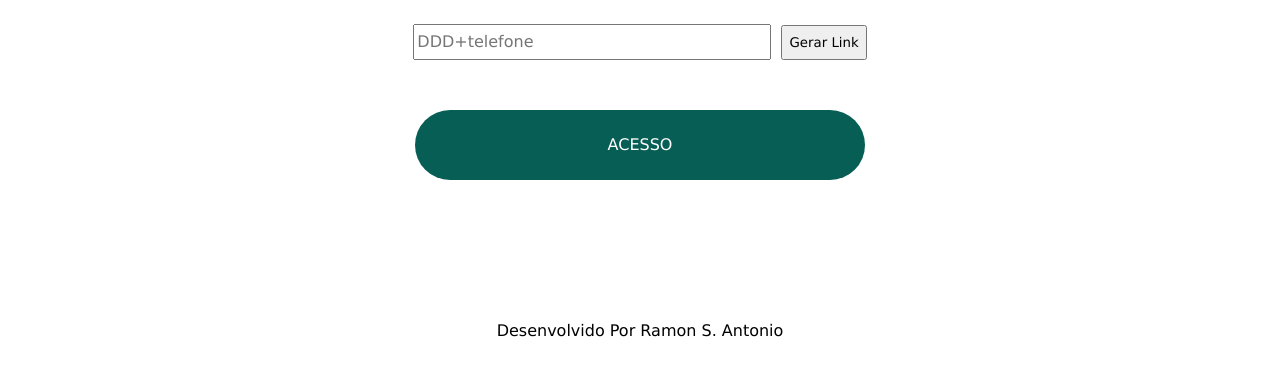
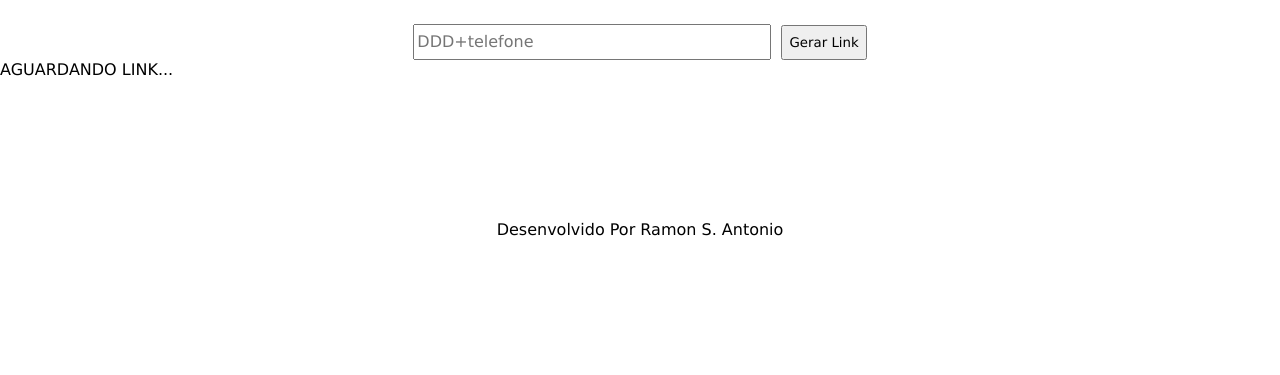
Before and after one commit to ramonsantonio/zap, a plain HTML site: page index.html in a window 1280 px wide. Shown: the part 331-706 px from the top of the page. Drawn offline with Linux system fonts and the light colour scheme.

Commit message:
correção de bug (link)

```diff
--- a/index.html
+++ b/index.html
@@ -7,7 +7,7 @@
     <meta name="viewport" content="width=device-width, initial-scale=1.0">
     <title>Zap Free</title>
     <link rel="stylesheet" href="style.css">
-    <link rel="shortcut icon" href="img/ZF.png" type="image/x-icon">
+    <link rel="shortcut icon" href="logo.png" type="image/x-icon">
     <script src="script.js"></script>
 </head>
 
@@ -27,7 +27,7 @@
 
     </div>
 
-    <a href="http://"><div id="link1">ACESSO</div></a>
+    <div id="link1">AGUARDANDO LINK...</div>
 
     <footer id="dev">
         Desenvolvido Por <a href="https://www.linkedin.com/in/ramon-antonio/">Ramon S. Antonio</a>
```
